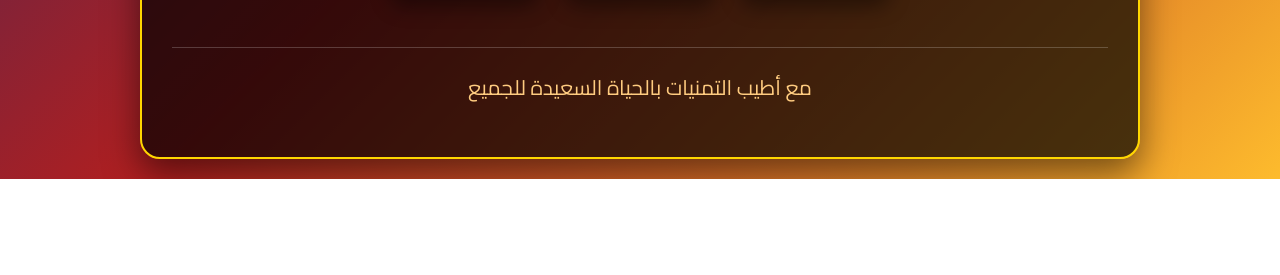
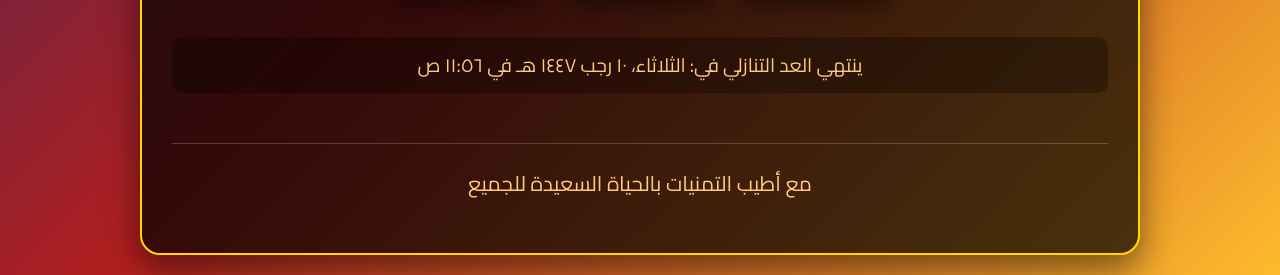
Before and after one commit to beshgorn3-sys/Adnanalkasmo, a plain HTML site: page index.html in a window 1280 px wide. Shown: the part 784-1059 px from the top of the page. Before the commit the page ends 963 px from the top, so only its background shows below. Drawn offline with Linux system fonts and the light colour scheme.

Commit message:
Update index.html

```diff
--- a/index.html
+++ b/index.html
@@ -106,6 +106,15 @@
             margin-top: 10px;
         }
 
+        .info {
+            font-size: 1.2rem;
+            color: #ffcc80;
+            margin-top: 20px;
+            padding: 10px;
+            background-color: rgba(0, 0, 0, 0.3);
+            border-radius: 10px;
+        }
+
         .message {
             display: none;
             margin-top: 50px;
@@ -191,6 +200,7 @@
                     <div class="countdown-label">ثانية</div>
                 </div>
             </div>
+            <div class="info" id="countdownInfo">جاري تحديث العد التنازلي...</div>
         </div>
 
         <div class="message" id="finalMessage">
@@ -204,27 +214,25 @@
     </div>
 
     <script>
-        // وقت ثابت لانتهاء العد التنازلي (يجب تعديله عند نشر الصفحة)
-        // هنا ضع الوقت الذي تريد أن يبدأ منه العد التنازلي
-        // الصيغة: new Date(السنة, الشهر-1, اليوم, الساعة, الدقيقة, الثانية)
-        // مثال: 1 يناير 2025 الساعة 12:00 ظهراً
-        const countdownEndTime = new Date(2025, 11, 28, 15, 9, 0).getTime();
-
-        // بدلاً من ذلك، يمكننا تحديد وقت ثابت من الآن + 43 ساعة
-        // هذا سيجعل العد التنازلي يبدأ من وقت نشر الصفحة
-        // عندما تنشر الصفحة، احذف هذا السطر واستخدم السطر السابق مع الوقت المحدد
+        // وقت انتهاء العد التنازلي (43 ساعة من الآن)
+        // هذا وقت ثابت بالنسبة للجميع
         const countdownEndTime = new Date().getTime() + (43 * 60 * 60 * 1000);
 
-        // تحديث العد التنازلي كل ثانية
+        console.log("وقت انتهاء العد التنازلي:", new Date(countdownEndTime).toLocaleString('ar-SA'));
+
+        // دالة لتحديث العد التنازلي
         function updateCountdown() {
             const now = new Date().getTime();
             const distance = countdownEndTime - now;
+
+            console.log("الوقت المتبقي:", Math.floor(distance / 1000), "ثانية");
 
             // إذا انتهى الوقت
             if (distance < 0) {
                 document.getElementById("hours").innerHTML = "00";
                 document.getElementById("minutes").innerHTML = "00";
                 document.getElementById("seconds").innerHTML = "00";
+                document.getElementById("countdownInfo").innerHTML = "انتهى الوقت!";
 
                 // إظهار الرسالة النهائية
                 document.getElementById("finalMessage").style.display = "block";
@@ -240,6 +248,20 @@
             document.getElementById("hours").innerHTML = hours.toString().padStart(2, '0');
             document.getElementById("minutes").innerHTML = minutes.toString().padStart(2, '0');
             document.getElementById("seconds").innerHTML = seconds.toString().padStart(2, '0');
+
+            // تحديث المعلومات
+            const endTime = new Date(countdownEndTime);
+            const endTimeStr = endTime.toLocaleDateString('ar-SA', {
+                weekday: 'long',
+                year: 'numeric',
+                month: 'long',
+                day: 'numeric',
+                hour: '2-digit',
+                minute: '2-digit'
+            });
+
+            document.getElementById("countdownInfo").innerHTML =
+                `ينتهي العد التنازلي في: ${endTimeStr}`;
         }
 
         // تحديث العد التنازلي فوراً ثم كل ثانية
@@ -249,6 +271,7 @@
         // التأكد من عرض الصفحة بشكل صحيح عند التحميل
         window.addEventListener('load', function() {
             document.body.style.opacity = 1;
+            console.log("تم تحميل الصفحة، بدء العد التنازلي...");
         });
     </script>
 </body>
```
